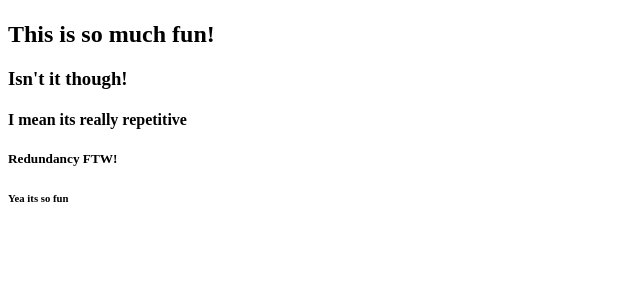
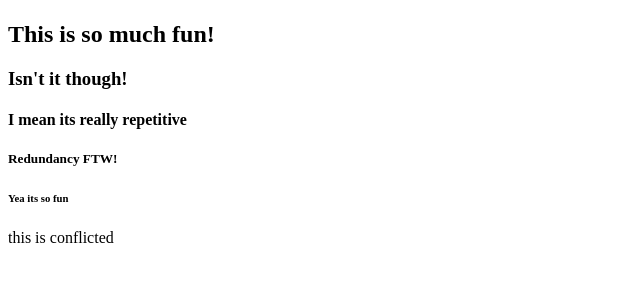
Before and after one commit to rcox18/donut, a plain HTML site: page index.html in a window 1280 px wide. Shown: the part 59-340 px from the top of the page, without its empty margins (0-640 px from the left). Drawn offline with Linux system fonts and the light colour scheme.

Commit message:
added h7

```diff
--- a/index.html
+++ b/index.html
@@ -11,5 +11,6 @@
 <h4>I mean its really repetitive</h4>
 <h5>Redundancy FTW!</h5>
 <h6>Yea its so fun</h6>
+<h7>this is conflicted</h7>
 </body>
 </html>
```
